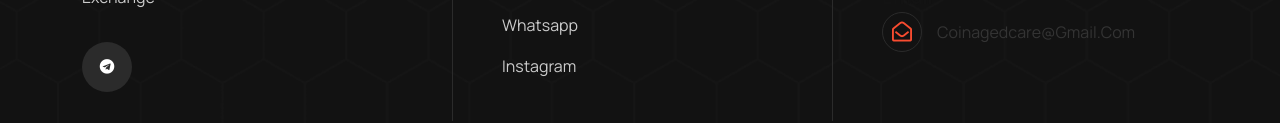
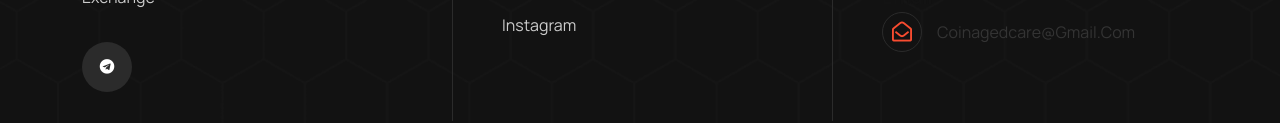
Before and after one commit to usaithabbas/CoinAged, a plain HTML site: page request-quote.html in a window 1280 px wide. Shown: the part 3424-3547 px from the top of the page. Drawn offline with Linux system fonts and the light colour scheme.

Commit message:
Update request-quote.html

```diff
--- a/request-quote.html
+++ b/request-quote.html
@@ -409,7 +409,7 @@
 							<ul>
 								<li><a href="tel:9080908438"><i class="far fa-chevron-double-right"></i>9080908438</a></li>
 								<li><a href="https://mailto:moamediabusinessmail@gmail.com"><i class="far fa-chevron-double-right"></i>moamediabusinessmail@gmail.com</a></li>
-								<li><a href="https://wa.me/+919080908438"><i class="far fa-chevron-double-right"></i>Whatsapp</a></li>
+
 								<li><a href="https://www.instagram.com/moamedia2023official/"><i class="far fa-chevron-double-right"></i>Instagram</a></li>
 							</ul>
 						</div>
```
